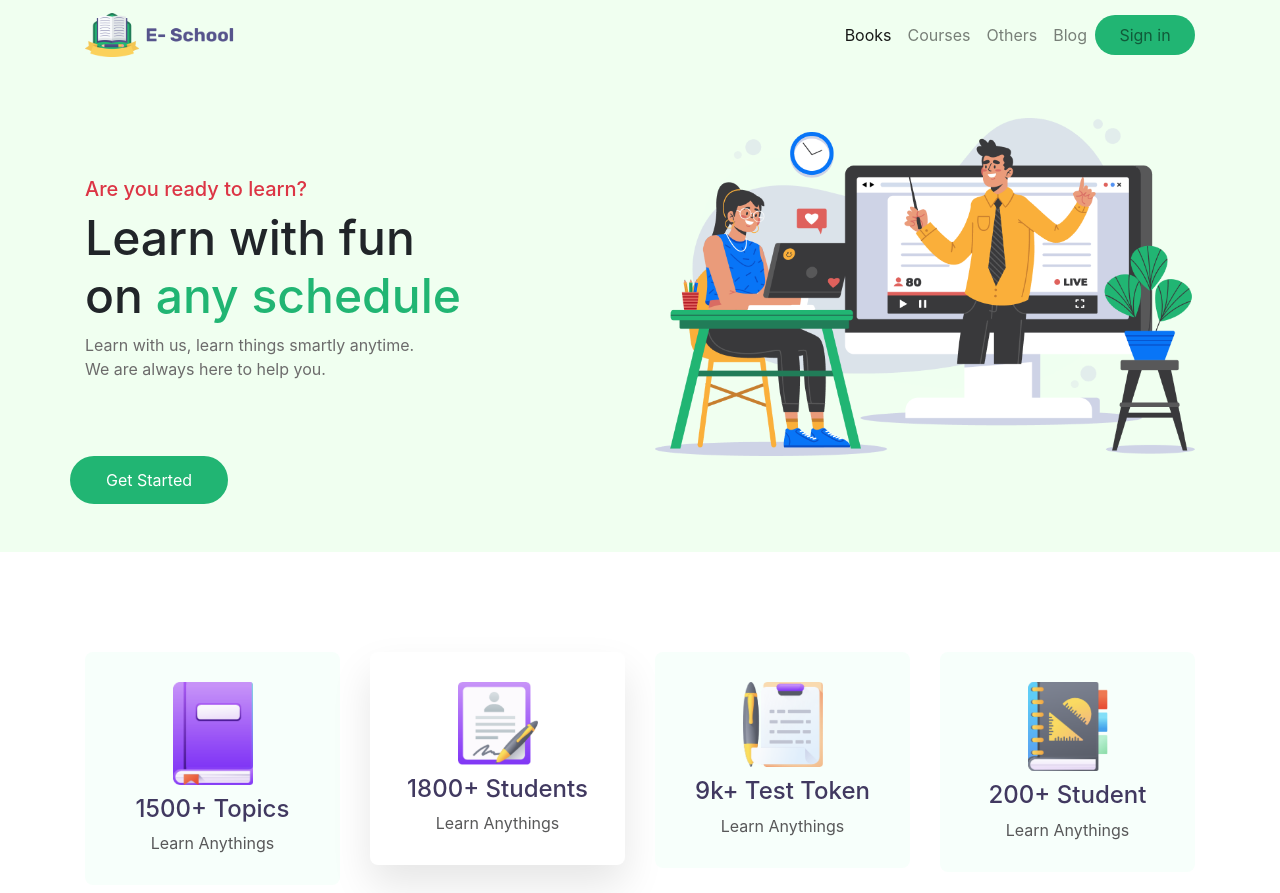
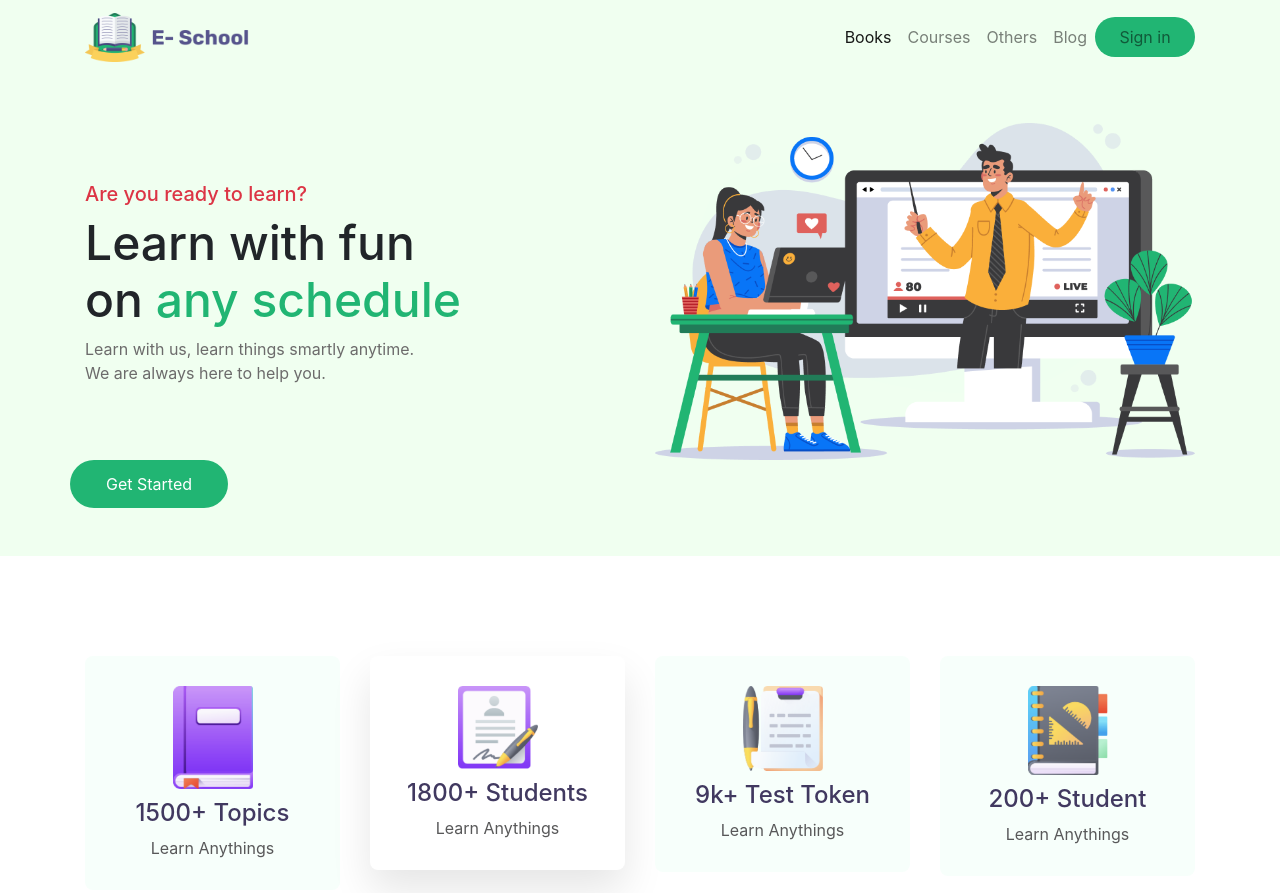
Before and after one commit to RairaiToTheRescue/e-school-website, a plain HTML site: page index.html in a window 1280 px wide. Shown: the top 893 px of the page. Drawn offline with nearby package versions, Linux system fonts and the light colour scheme.

Commit message:
almost done

```diff
--- a/index.html
+++ b/index.html
@@ -12,7 +12,7 @@
   <nav class="navbar navbar-expand-md navbar-light green-bg">
     <div class="container">
       <a href="#" class="navbar-brand">
-        <img src="resources/ICON/Logo.png" class="img-fluid" alt="" width="150" />
+        <img src="resources/ICON/Logo.png" class="img-fluid" alt="" width="165" />
       </a>
       <button
         class="navbar-toggler"
```
